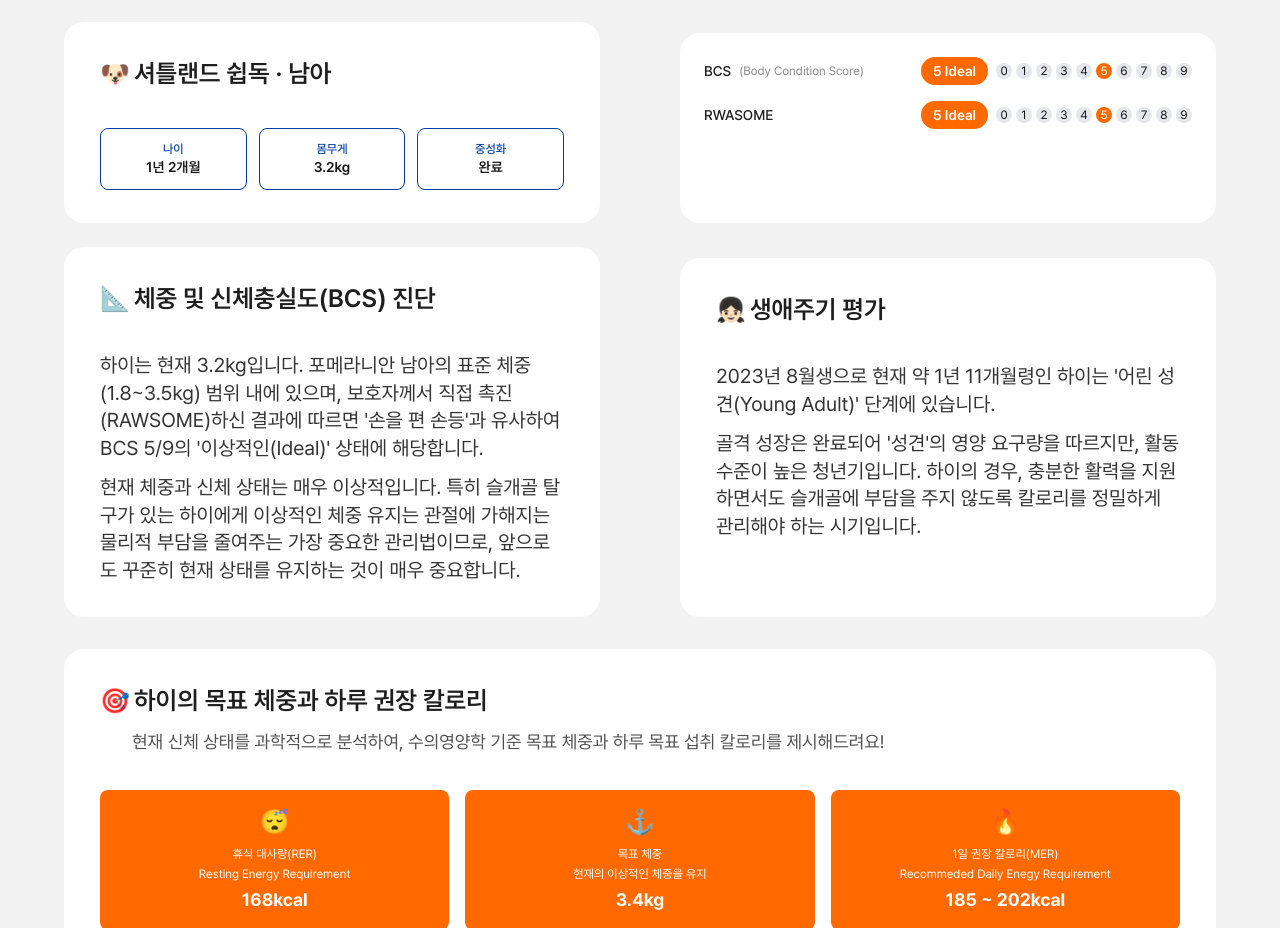
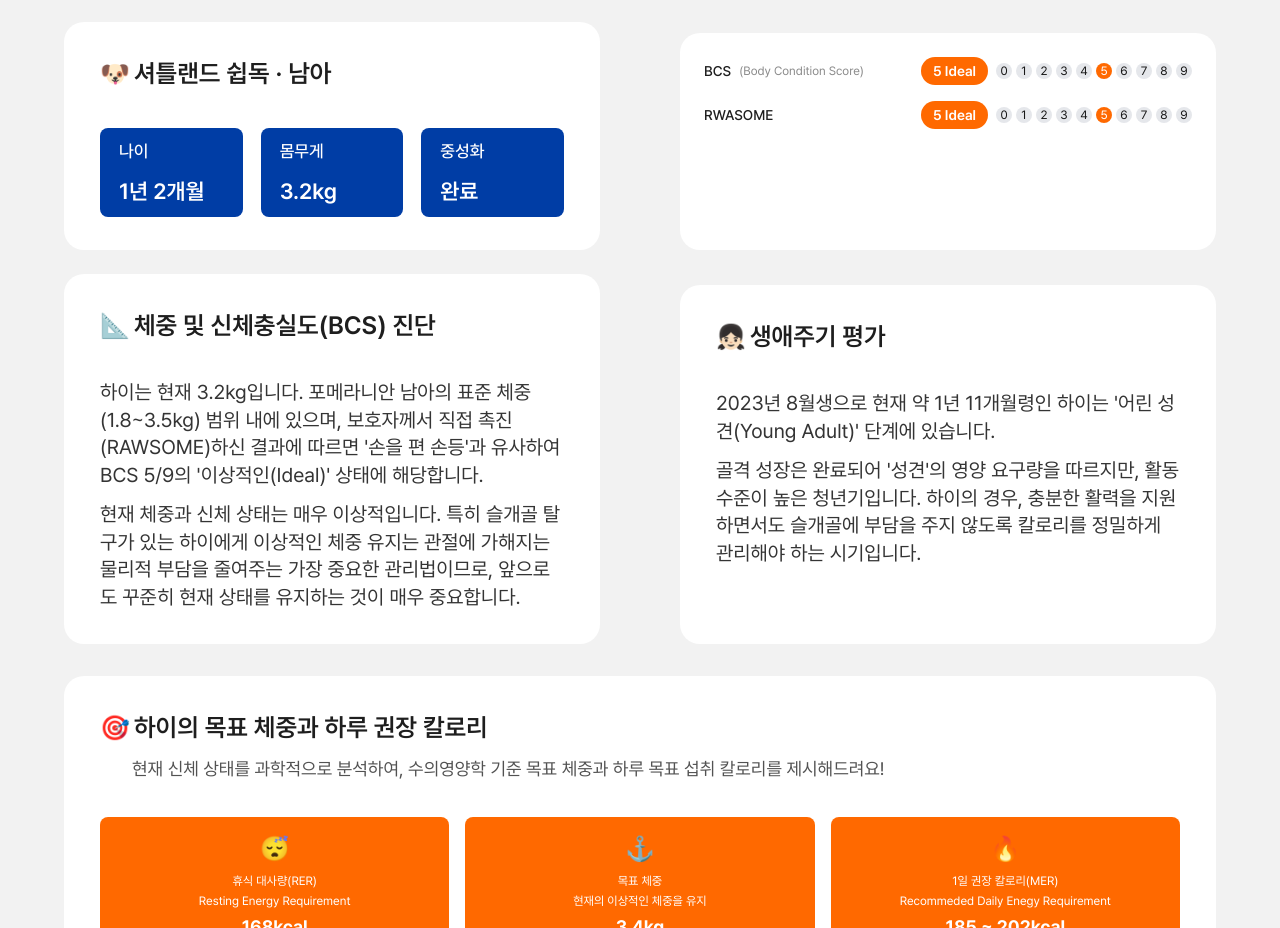
Before and after one commit to SeokHoChoi/test-jelly-univ-fe, a Next.js app: page /brief-report in a window 1280 px wide. Shown: the part 3904-4832 px from the top of the page. Built offline with nearby package versions, Linux system fonts and the light colour scheme.

Commit message:
feat: 리포트 > 셔틀랜드 쉽독 카드 UI구현

```diff
--- a/src/components/brief-report/DetailedDietReport.tsx
+++ b/src/components/brief-report/DetailedDietReport.tsx
@@ -183,18 +183,18 @@ const DetailedDietReport = ({
           <ReportCard className="md:order-3 md:mt-[24px]">
             <ReportCardHeader emoji="🐶" title={`${petInfo.breed} · ${petInfo.gender}`} />
             <div className="mt-[35px]">
-              <div className="grid grid-cols-3 gap-3">
-                <div className="border border-[#003DA5] rounded-lg p-3 text-center">
-                  <p className="text-xs text-[#003DA5] font-medium">나이</p>
-                  <p className="text-sm font-semibold">{petInfo.age}</p>
+              <div className="grid grid-cols-3 gap-[18px]">
+                <div className="bg-[#003DA5] rounded-lg px-[19px] py-[15px] text-left space-y-[20px]">
+                  <p className="text-[17px] text-white font-medium leading-none">나이</p>
+                  <p className="text-[22px] text-white font-semibold leading-none">{petInfo.age}</p>
                 </div>
-                <div className="border border-[#003DA5] rounded-lg p-3 text-center">
-                  <p className="text-xs text-[#003DA5] font-medium">몸무게</p>
-                  <p className="text-sm font-semibold">{petInfo.weight}</p>
+                <div className="bg-[#003DA5] rounded-lg px-[19px] py-[15px] text-left space-y-[20px]">
+                  <p className="text-[17px] text-white font-medium leading-none">몸무게</p>
+                  <p className="text-[22px] text-white font-semibold leading-none">{petInfo.weight}</p>
                 </div>
-                <div className="border border-[#003DA5] rounded-lg p-3 text-center">
-                  <p className="text-xs text-[#003DA5] font-medium">중성화</p>
-                  <p className="text-sm font-semibold">{petInfo.neutered}</p>
+                <div className="bg-[#003DA5] rounded-lg px-[19px] py-[15px] text-left space-y-[20px]">
+                  <p className="text-[17px] text-white font-medium leading-none">중성화</p>
+                  <p className="text-[22px] text-white font-semibold leading-none">{petInfo.neutered}</p>
                 </div>
               </div>
             </div>
```
